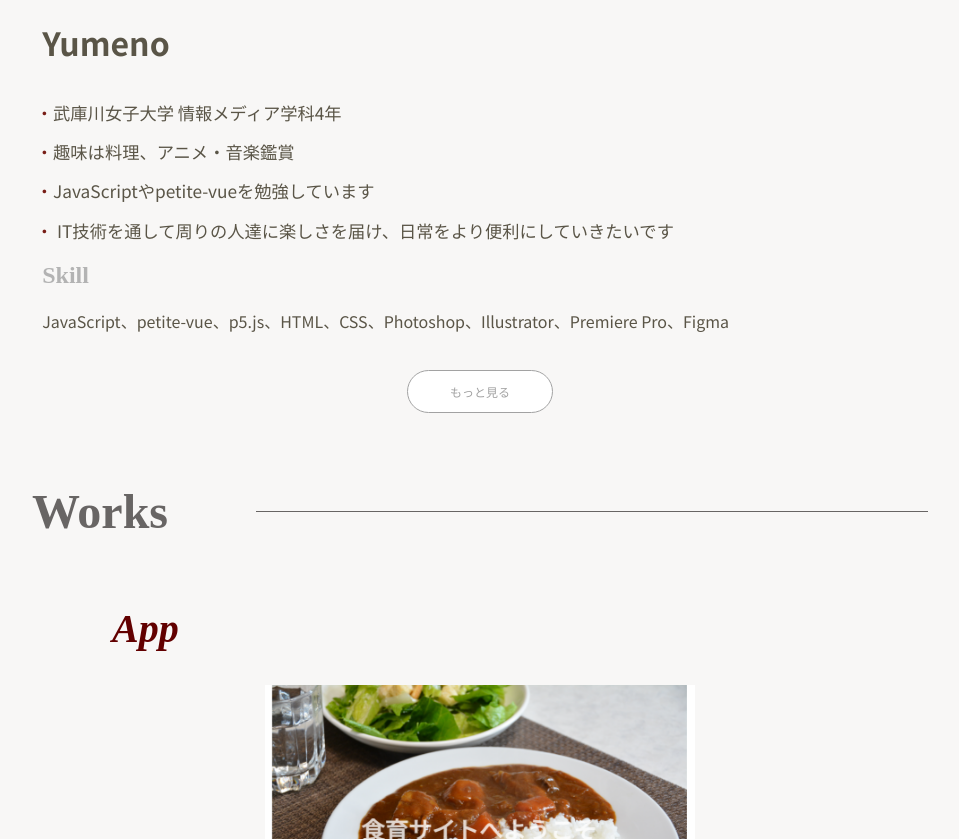
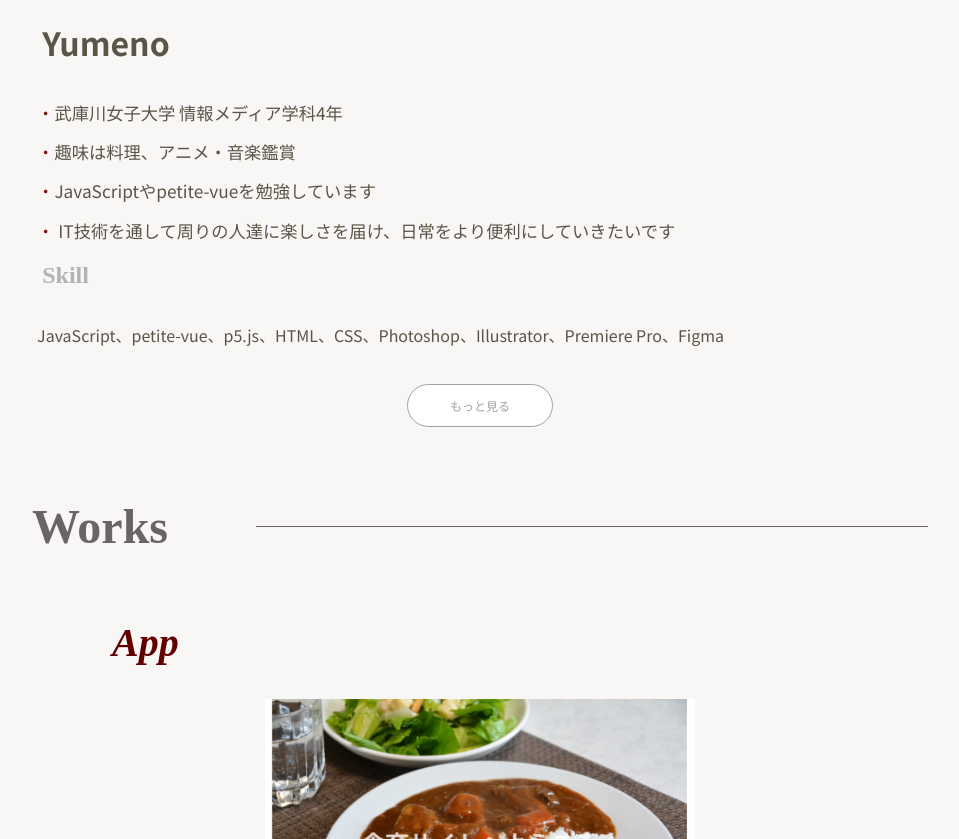
Before and after one commit to y-ugok/y-ugok.github.io, a plain HTML site: page index.html in a window 1280 px wide. Shown: the part 747-1586 px from the top of the page, without its empty margins (160-1119 px from the left). Drawn offline with Linux system fonts and the light colour scheme.

Commit message:
h2タグの後のpタグの前に余白

```diff
--- a/style.css
+++ b/style.css
@@ -51,8 +51,9 @@ header ul {
 header li {
   font-size: 1em;
 }
-li {
-  padding: 1.1vw 0 0 0.3vw;
+li,
+h2 + p {
+  padding: 1.1vw 0 0 0.4vw;
 }
 a {
   text-decoration: none;
@@ -124,7 +125,6 @@ a {
   list-style-type: none;
 }
 .about + h2,
-h2 + p,
 .name {
   margin-left: 0.8vw;
 }
```
Also changed, not shown: index.html (+1 -1 lines).
